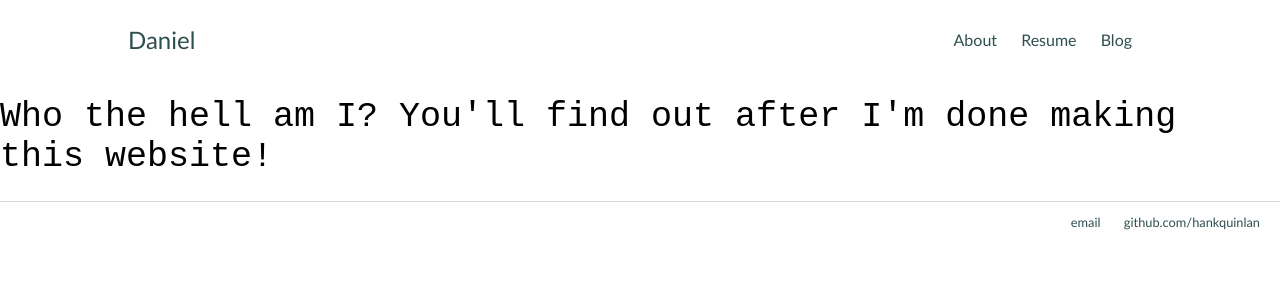
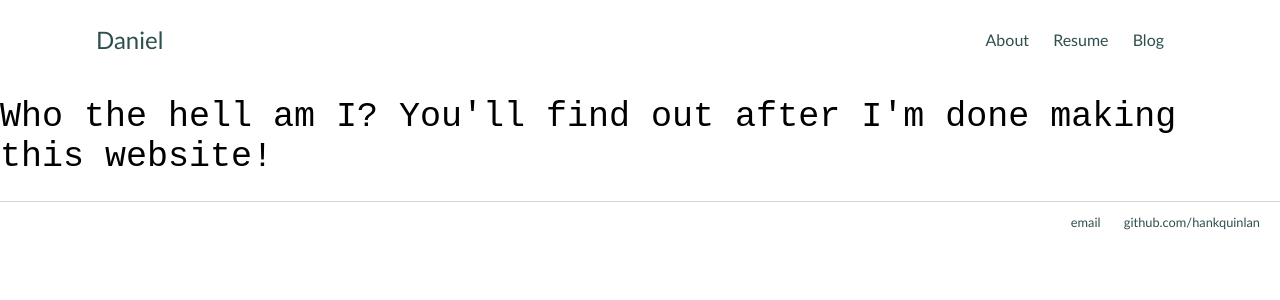
Before and after one commit to Calculasians/calculasians.github.io, a Jekyll site: the page built from about/index.html, in a window 1280 px wide. Shown: the top 300 px of the page. Built offline with Jekyll 4.4.1, drawn with Linux system fonts in a browser that asks for light colours.

Commit message:
Update main.css

```diff
--- a/css/main.css
+++ b/css/main.css
@@ -19,7 +19,7 @@ h2 {
 header {
     margin-left: auto;
     margin-right: auto;
-    width: 80%;
+    width: 85%;
     display: flex;
     justify-content: space-between;
     align-items: center;
```
